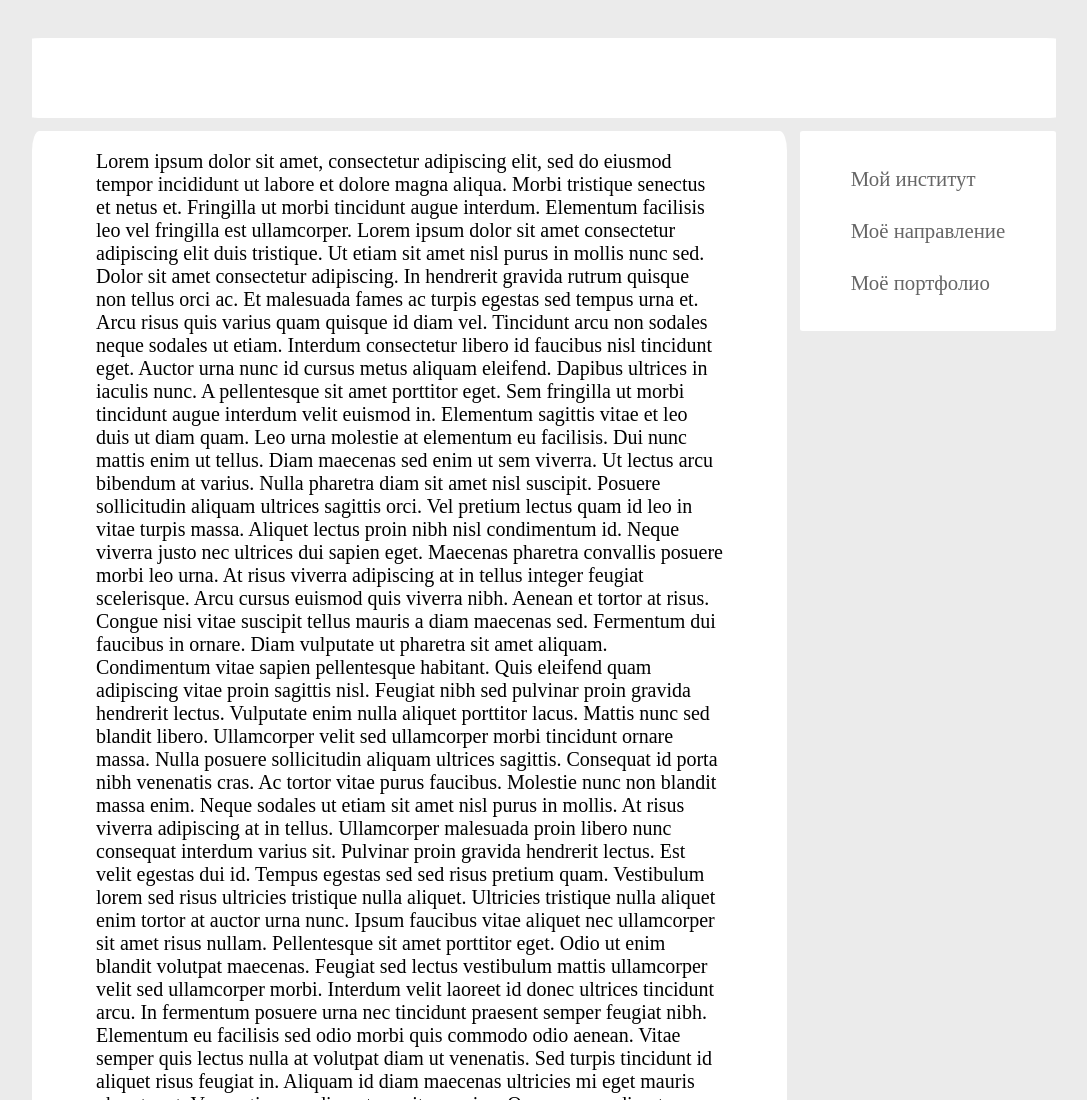
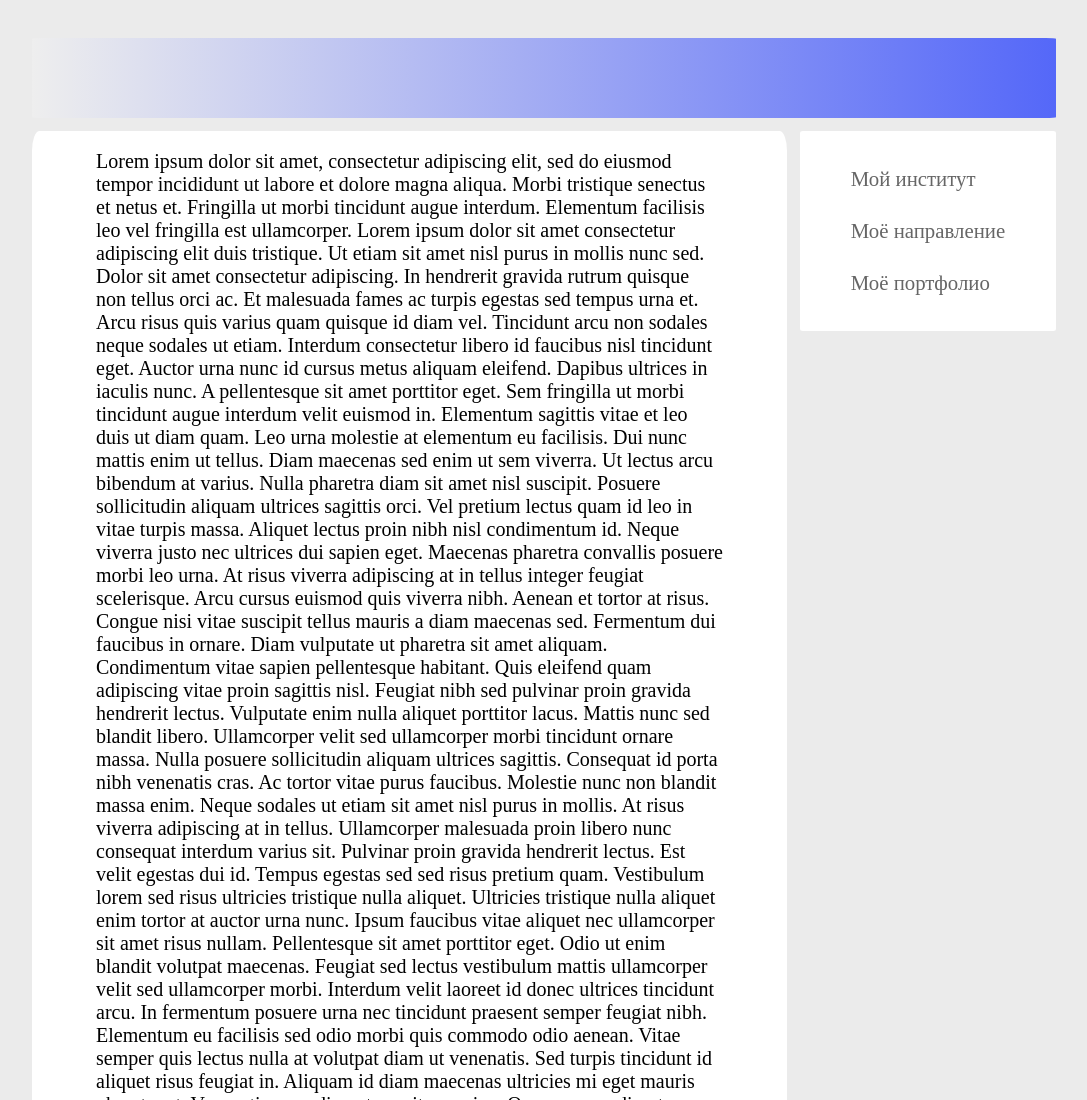
Before and after one commit to AsistDoctor/Lab, a plain HTML site: page index.html in a window 1280 px wide. Shown: the top 1100 px of the page, without its empty margins (96-1183 px from the left). Drawn offline with Linux system fonts and the light colour scheme; grey boxes are pictures that could not be loaded.

Commit message:
Update style.css

```diff
--- a/css/style.css
+++ b/css/style.css
@@ -27,7 +27,8 @@ body{
 }
 
 .header{
-    background: rgb(255, 255, 255);
+    background: rgb(255,255,255);
+    background: linear-gradient(90deg, rgba(255,255,255,0.14889705882352944) 0%, rgba(46,70,252,0.7959558823529411) 100%);
     width: 80%;
     height: 5em;
     margin-bottom: 1%;
```
